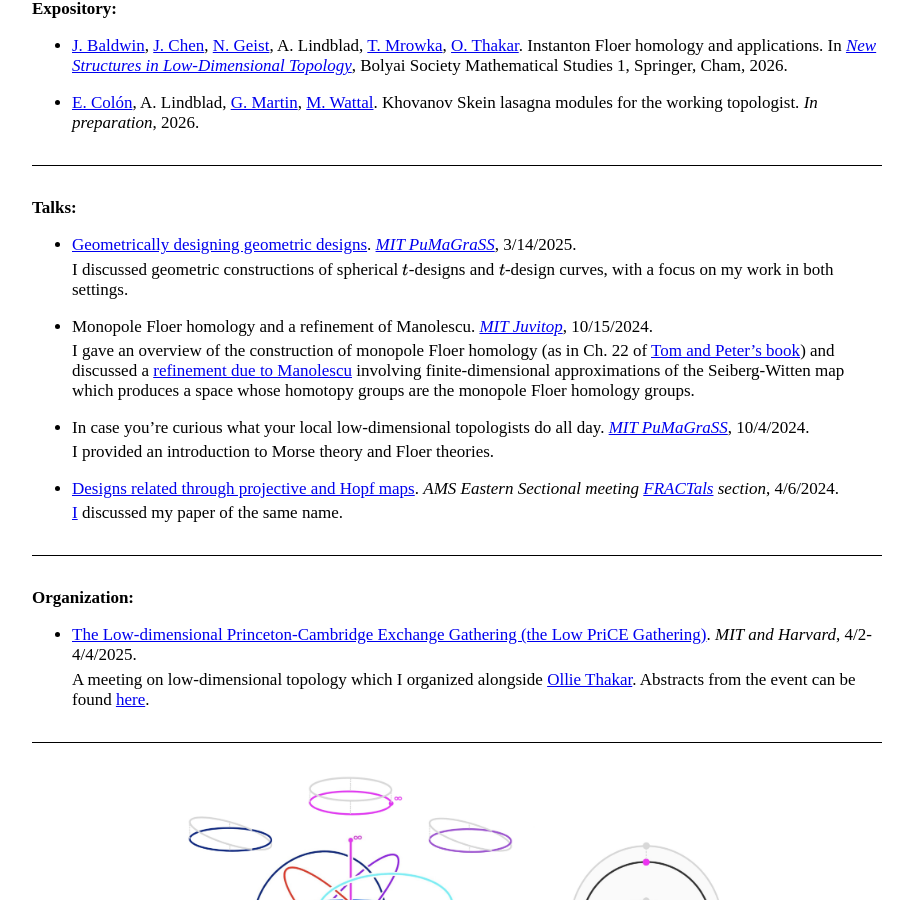
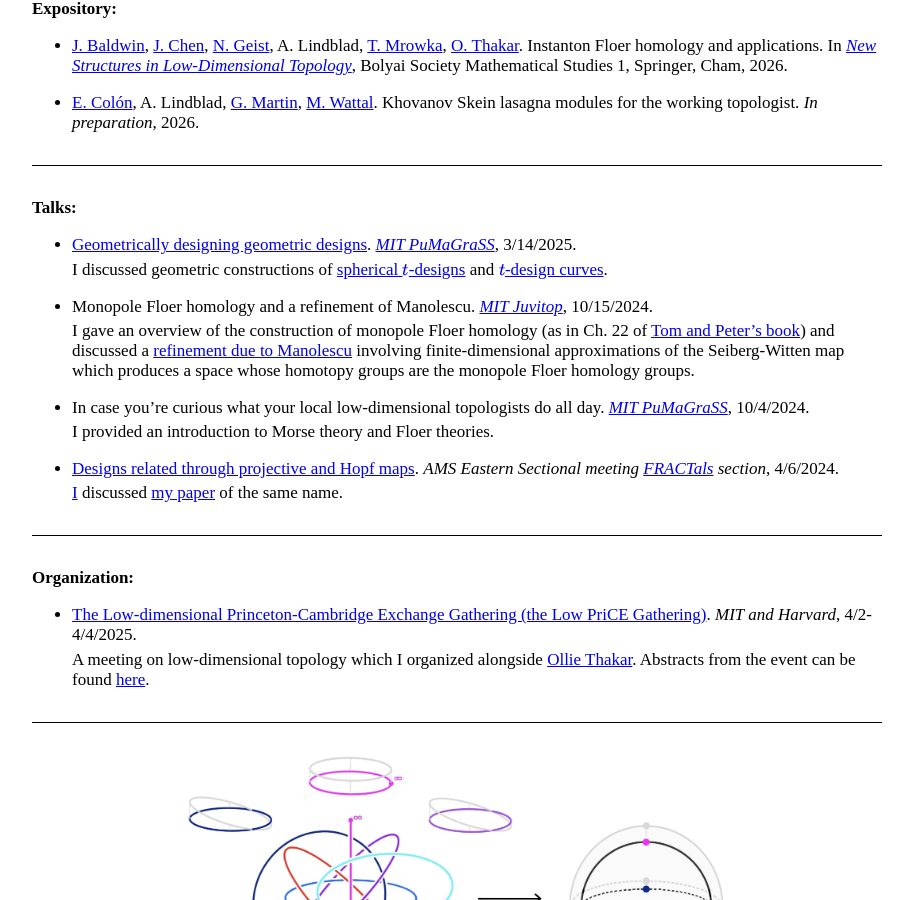
Before and after one commit to AyodejiLindblad/AyodejiLindblad.github.io, a Jekyll site: the page built from index.md, in a window 1280 px wide and 900 px high, scrolled down 1213 px. Shown: the whole window, without its empty margins (183-1096 px from the left). Built offline with Jekyll 4.4.1, drawn with Linux system fonts in a browser that asks for light colours; some web fonts are replaced; part of the change alters nothing that is shown.

Commit message:
Improved hyperlinks, added PDFs

```diff
--- a/index.md
+++ b/index.md
@@ -28,7 +28,7 @@ layout: default
 
 **Welcome to my website.**
 
-I'm a third-year PhD student of [Tom Mrowka](https://math.mit.edu/~mrowka/) at [MIT](https://math.mit.edu/directory/profile.html?pid=2594) with interests in low-dimensional topology, gauge theory, and discrete geometry. You can reach me at [my_first_name@mit.edu](mailto:my_first_name@mit.edu) and can find my CV [at this link](https://drive.google.com/file/d/1e4w3e4dgLDcC4zWQJk_w8zFAUt9QkYEA/view?usp=drive_link).
+I'm a third-year PhD student of [Tom Mrowka](https://math.mit.edu/~mrowka/) at [MIT](https://math.mit.edu/directory/profile.html?pid=2594) with interests in low-dimensional topology, gauge theory, and discrete geometry. You can reach me at [my_first_name@mit.edu](mailto:my_first_name@mit.edu) and can find my CV [at this link](resources/pdfs/Ayodeji%20Lindblad%20CV.pdf).
 
 
 ---
@@ -40,11 +40,11 @@ I'm a third-year PhD student of [Tom Mrowka](https://math.mit.edu/~mrowka/) at [
     <span style="display:block; height:0.25em;"></span>
     Formalizes a construction that builds a spherical $t$\-design by placing a spherical $t$\-design on each projective or Hopf fiber associated to the points of a $\lfloor t/2\rfloor$-design on a quotient projective space or sphere $\Sigma$. This generalizes work of [König](https://mathscinet.ams.org/mathscinet/article?mr=1797231), [Kuperberg](https://epubs.siam.org/doi/10.1137/040615584), and [Okuda](https://arxiv.org/abs/1506.08414) (who was inspired by work of [Cohn, Conway, Elkies, and Kumar](https://projecteuclid.org/journals/experimental-mathematics/volume-16/issue-3/The-D_4-Root-System-Is-Not-Universally-Optimal/em/1204928532.pdf)) which verified the cases when $\Sigma$ is a complex projective space or $S^2$.
 
-* A. Lindblad. [Asymptotically optimal $t$\-design curves on $S^3$](https://drive.google.com/file/d/1WUC5eNBkv4DSW_V0KPvPMj1BRw4jKUGt/view?usp=drivesdk). *[arXiv:2408.04044](https://arxiv.org/abs/2408.04044), submitted for publication*, 2025.
+* A. Lindblad. [Asymptotically optimal $t$\-design curves on $S^3$](resources/pdfs/Asymptotically%20optimal%20$t$-design%20curves%20on%20$S^3$.pdf). *[arXiv:2408.04044](https://arxiv.org/abs/2408.04044), submitted for publication*, 2025.
     <span style="display:block; height:0.25em;"></span>
     Solves the dimension 3 case of the problem posed by [Ehler and Gröchenig](https://www.cambridge.org/core/journals/forum-of-mathematics-sigma/article/tdesign-curves-and-mobile-sampling-on-the-sphere/3876FD22A0D8BC17B9F2207F53142466) of proving that there exist asymptotically optimal sequences of $t$\-design curves on $S^d$ for $d > 2$.
 
-* A. Lindblad. [Asymptotically short generalizations of t\-design curves](https://drive.google.com/file/d/1AzJJJvKVxr380cAapRny8Pr8qEjeXrdZ/view?usp=drivesdk). *[arXiv:2505.03056](https://arxiv.org/abs/2505.03056), to be submitted for publication*, 2025.
+* A. Lindblad. [Asymptotically short generalizations of t\-design curves](resources/pdfs/Asymptotically%20short%20generalizations%20of%20t-design%20curves.pdf). *[arXiv:2505.03056](https://arxiv.org/abs/2505.03056), to be submitted for publication*, 2025.
     <span style="display:block; height:0.25em;"></span>
     Proves existence of natural analogues of $t$-design curves we call *approximate* and *weighted $t$-design curves* satisfying certain desirable properties which achieve the optimal asymptoitic order of length of spherical $t$-design curves on all odd-dimensional spheres in the approximate setting and on all spheres in the weighted setting. Explicit formulas for such weighted $t$\-design curves for all $t$ on $S^2$ and $S^3$ are given.
 
@@ -74,7 +74,7 @@ I'm a third-year PhD student of [Tom Mrowka](https://math.mit.edu/~mrowka/) at [
 
 * [Geometrically designing geometric designs](https://photos.app.goo.gl/S6Uhk84pSQmK99BE8). *[MIT PuMaGraSS](https://math.mit.edu/pumagrass/)*, 3/14/2025.
     <span style="display:block; height:0.25em;"></span>
-    I discussed geometric constructions of spherical $t$\-designs and $t$\-design curves, with a focus on my work in both settings.
+    I discussed geometric constructions of [spherical $t$\-designs](https://rdcu.be/eSi5F) and [$t$\-design curves](resources/pdfs/Asymptotically%20optimal%20$t$-design%20curves%20on%20$S^3$.pdf).
 
 * Monopole Floer homology and a refinement of Manolescu. *[MIT Juvitop](https://math.mit.edu/juvitop/)*, 10/15/2024.
     <span style="display:block; height:0.25em;"></span>
@@ -86,7 +86,7 @@ I'm a third-year PhD student of [Tom Mrowka](https://math.mit.edu/~mrowka/) at [
 
 * [Designs related through projective and Hopf maps](https://meetings.ams.org/math/spring2024e/meetingapp.cgi/Paper/34013). *AMS Eastern Sectional meeting [FRACTals](https://www.ams.org/meetings/sectional/2312_program_ss15.html) section*, 4/6/2024.
     <span style="display:block; height:0.25em;"></span>
-    [I](https://www.instagram.com/p/C5qjPnHsUVS/?utm_source=ig_web_button_share_sheet&igsh=ZDNlZDc0MzIxNw%3D%3D&img_index=2) discussed my paper of the same name.
+    [I](https://www.instagram.com/p/C5qjPnHsUVS/?utm_source=ig_web_button_share_sheet&igsh=ZDNlZDc0MzIxNw%3D%3D&img_index=2) discussed [my paper](https://rdcu.be/eSi5F) of the same name.
 
 
 ---
@@ -169,7 +169,7 @@ I'm a third-year PhD student of [Tom Mrowka](https://math.mit.edu/~mrowka/) at [
         word-break: break-word;
       "
     >
-      <a href="https://drive.google.com/file/d/1WUC5eNBkv4DSW_V0KPvPMj1BRw4jKUGt/view?usp=drivesdk"
+      <a href="resources/pdfs/Asymptotically optimal $t$-design curves on $S^3$.pdf"
          style="display: block; width: 100%; overflow-wrap: anywhere; word-break: break-word;">
         A 3-design curve—a curve whose associated line integral averages all degree at most 3 polynomials—on the 3-sphere
       </a>
@@ -194,7 +194,7 @@ I'm a third-year PhD student of [Tom Mrowka](https://math.mit.edu/~mrowka/) at [
         word-break: break-word;
       "
     >
-      <a href="https://drive.google.com/file/d/1WUC5eNBkv4DSW_V0KPvPMj1BRw4jKUGt/view?usp=drivesdk"
+      <a href="resources/pdfs/Asymptotically optimal $t$-design curves on $S^3$.pdf"
          style="display: block; width: 100%; overflow-wrap: anywhere; word-break: break-word;">
         3-design curves—curves whose associated line integrals average all degree at most 3 polynomials—on tori
       </a>
```
Also changed, not shown: 6 other files.
